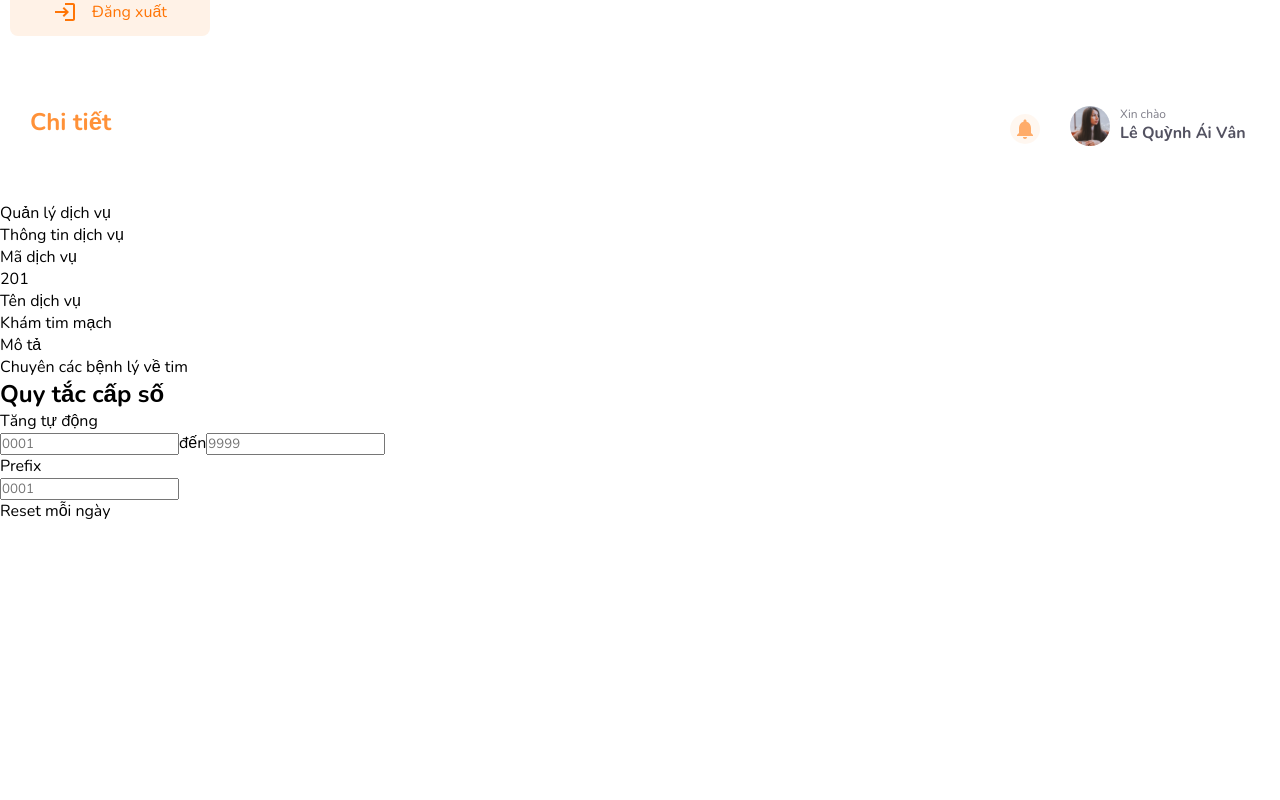
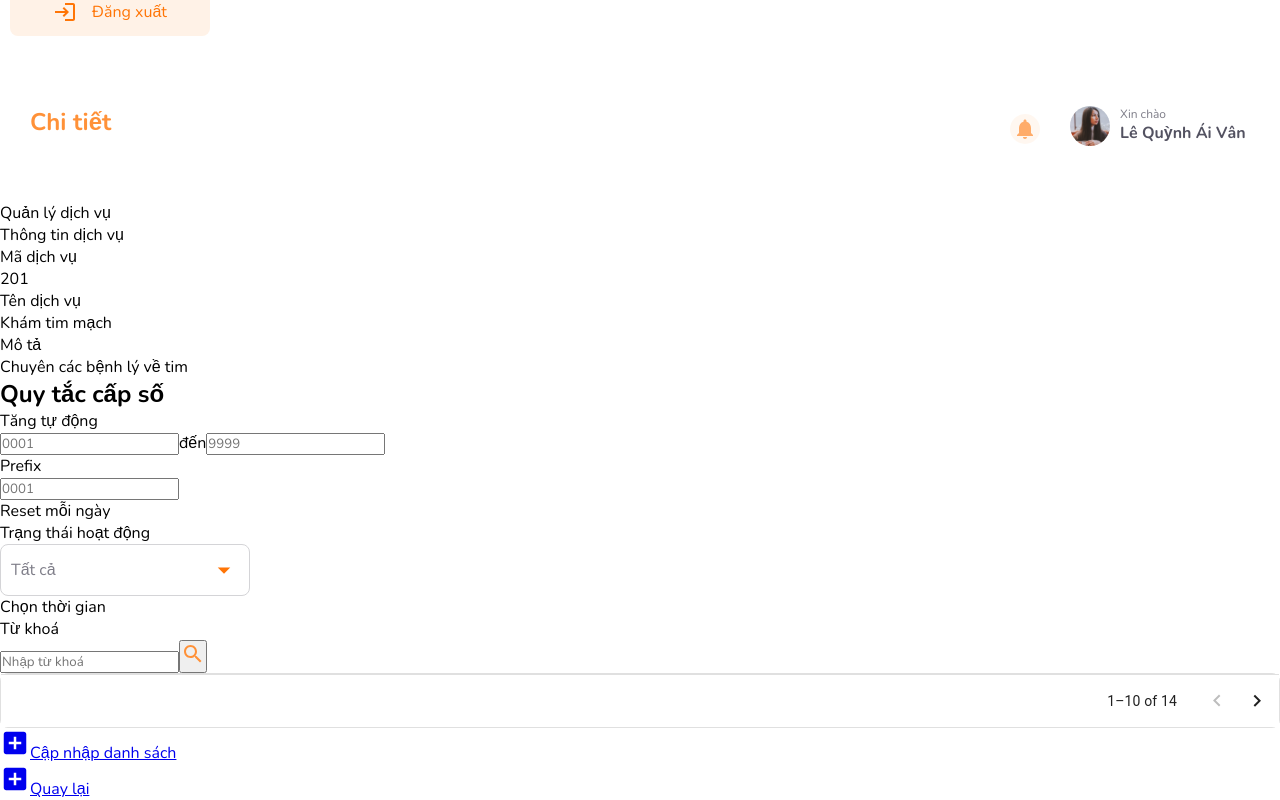
Before and after one commit to sonbill/Queuing-System-Project, a React (Create React App) app: page /services/detail/KIO_01 in a window 1280 px wide. Shown: the part 724-1524 px from the top of the page. Before the commit the page ends 1246 px from the top, so only its background shows below. Built offline with nearby package versions, Linux system fonts and the light colour scheme.

Commit message:
create new detail-service page

```diff
--- a/src/dummyData.js
+++ b/src/dummyData.js
@@ -31,3 +31,20 @@ export const serviceRows = [
   { id: 'KIO_13', service: 'Kiosk', serviceDescription: 'Mô tả dịch vụ 1', activityStatus: 'Ngưng hoạt động' },
   { id: 'KIO_14', service: 'Kiosk', serviceDescription: 'Mô tả dịch vụ 1', activityStatus: 'Ngưng hoạt động' },
 ];
+
+export const detailServiceRows = [
+  { id: 2010001, status: 'Đã hoàn thành', },
+  { id: 2010001, status: 'Đã hoàn thành' },
+  { id: 2010001, status: 'Đã hoàn thành' },
+  { id: 2010001, status: 'Đã hoàn thành' },
+  { id: 2010001, status: 'Đã hoàn thành' },
+  { id: 2010001, status: 'Đã hoàn thành' },
+  { id: 2010001, status: 'Đã hoàn thành' },
+  { id: 2010001, status: 'Đã hoàn thành' },
+  { id: 2010001, status: 'Đã hoàn thành' },
+  { id: 2010001, status: 'Đã hoàn thành' },
+  { id: 2010001, status: 'Đã hoàn thành' },
+  { id: 2010001, status: 'Đã hoàn thành' },
+  { id: 2010001, status: 'Đã hoàn thành' },
+  { id: 2010001, status: 'Đã hoàn thành' },
+];
--- /dev/null
+++ b/src/pages/detail service/Datepicker/Datepicker.jsx
@@ -0,0 +1,35 @@
+import React, { useState } from 'react';
+import TextField from '@mui/material/TextField';
+import DateRangePicker from '@mui/lab/DateRangePicker';
+// import AdapterDateFns from '@mui/lab/AdapterDateFns';
+import DateFnsAdapter from '@mui/lab/AdapterDateFns';
+import LocalizationProvider from '@mui/lab/LocalizationProvider';
+import Box from '@mui/material/Box';
+import DateRangeIcon from '@mui/icons-material/DateRange';
+import ArrowRightIcon from '@mui/icons-material/ArrowRight';
+
+function Datepicker() {
+  const [value, setValue] = useState([null, null]);
+  return (
+    <div>
+      <LocalizationProvider dateAdapter={DateFnsAdapter}>
+        <DateRangePicker
+          calendars={1}
+          inputFormat={"dd/MM/yyyy"}
+          value={value}
+          onChange={(newValue) => {
+            setValue(newValue);
+          }}
+          renderInput={(startProps, endProps) => (
+            <React.Fragment>
+              <input ref={startProps.inputRef} {...startProps.inputProps} />
+              <Box sx={{ mx: 2 }}><ArrowRightIcon style={{ alignItems: 'center' }} /></Box>
+              <input ref={endProps.inputRef} {...endProps.inputProps} />
+            </React.Fragment>
+          )}
+        />
+      </LocalizationProvider>
+    </div>
+  );
+}
+export default Datepicker;
--- /dev/null
+++ b/src/pages/detail service/Datepicker/datepicker.css
@@ -0,0 +1,4 @@
+.css-17vdz66 {
+  display: flex;
+  align-items: center;
+}
--- a/src/pages/detail service/DetailService.jsx
+++ b/src/pages/detail service/DetailService.jsx
@@ -1,9 +1,21 @@
-import React from 'react'
+import React, { useState } from 'react'
 import Sidebar from '../../components/sidebar_left/Sidebar'
 import TopNav from '../../components/topbar/TopNav'
 import { Link } from 'react-router-dom'
+import { DataGrid } from '@mui/x-data-grid';
+import SearchIcon from '@mui/icons-material/Search';
+import { detailServiceRows } from '../../dummyData'
+import DropdownEquipment from './dropdown_service/Dropdown_Service'
+import Datepicker from './Datepicker/Datepicker'
+import AddBoxIcon from '@mui/icons-material/AddBox';
 
 export default function DetailService() {
+  const [selected, setSelected] = useState("Tất cả");
+
+  const detailServiceColumns = [
+    { field: 'id', headerName: 'Số thứ tự', width: 130 },
+    { field: 'status', headerName: 'Trạng thái', width: 200 },
+  ]
   return (
     <div className="detailService">
       <Sidebar />
@@ -13,6 +25,7 @@ export default function DetailService() {
           <p>Quản lý dịch vụ</p>
         </div>
         <div className="detailService__content">
+          {/* CONTENT LEFT */}
           <div className="detailService__content__left">
             <div className="detailService__infor">
               <p className="detailService__infor_title">
@@ -22,15 +35,16 @@ export default function DetailService() {
                 <p>Mã dịch vụ </p>
                 <p>201</p>
               </div>
-              <div className="updateService__infor__item">
+              <div className="detailService__infor__item">
                 <p>Tên dịch vụ </p>
                 <p>Khám tim mạch</p>
               </div>
-              <div className="updateService__infor__item">
+              <div className="detailService__infor__item">
                 <p>Mô tả</p>
                 <p>Chuyên các bệnh lý về tim</p>
               </div>
             </div>
+            {/* Rules Number */}
             <div className="detailService__rulesNumber">
               <h2 className="detailService__rulesNumber__title">Quy tắc cấp số</h2>
               <div className="detailService__rulesNumber__items">
@@ -56,6 +70,60 @@ export default function DetailService() {
               </div>
             </div>
           </div>
+          {/* CONTENT RIGHT */}
+          <div className="detailService__content__right">
+            {/* FUNCTION */}
+            <div className="detailService__function">
+              <div className="detailService__func__left">
+                <div className="detailService__func__status">
+                  <p className="detailService__func__title">Trạng thái hoạt động</p>
+                  <DropdownEquipment selected={selected} setSelected={setSelected} optionsOne={['Tất cả', 'Hoạt động', 'Ngưng hoạt động']} />
+                </div>
+                <div className="detailService__func__datepicker">
+                  <p className="detailService__func__title">Chọn thời gian</p>
+                  <Datepicker />
+                </div>
+              </div>
+              <div className="detailService__func__right">
+                <p className="detailService__func__title">Từ khoá</p>
+                <div className="detailService__searchbar">
+                  <input type='text' placeholder='Nhập từ khoá' id="search" />
+                  <button htmlFor="search">
+                    <SearchIcon
+                      style={{ color: '#FF9138' }} />
+                  </button>
+                </div>
+              </div>
+            </div>
+            {/* TABLE */}
+            <div className="detailService__table">
+              <DataGrid
+                rows={detailServiceRows}
+                columns={detailServiceColumns}
+                pageSize={10}
+                rowsPerPageOptions={[5]}
+              />
+            </div>
+          </div>
+          {/* DIRECTION BUTTON */}
+          <div>
+            <div className="detailService__updateList">
+              <Link to={"/services/add-service/"}>
+                <AddBoxIcon style={{
+                  fontSize: 30
+                }} />
+                Cập nhập danh sách
+              </Link>
+            </div>
+            <div className="detailService__return">
+              <Link to={"/services/add-service/"}>
+                <AddBoxIcon style={{
+                  fontSize: 30
+                }} />
+                Quay lại
+              </Link>
+            </div>
+          </div>
         </div>
       </div>
     </div>
--- /dev/null
+++ b/src/pages/detail service/dropdown_service/Dropdown_Service.jsx
@@ -0,0 +1,27 @@
+import './dropdown_service.css'
+import React, { useState } from 'react'
+import ArrowDropDownIcon from '@mui/icons-material/ArrowDropDown';
+
+
+function DropdownEquipment({ selected, setSelected, optionsOne }) {
+  const [isActive, setIsActive] = useState(false)
+  return (
+    <div className="equipment__dropdown">
+      <div className="equipment__btn" onClick={(e) => setIsActive(!isActive)}>
+        <p>{selected}</p>
+        <ArrowDropDownIcon style={{ color: '#FF7506', fontSize: 30 }} />
+      </div>
+      {isActive && (
+        <div className="equipment__content">
+          {optionsOne.map(option => (
+            <div className="equipment__item" onClick={(e) => { setSelected(option); setIsActive(false); }}>
+              {option}
+            </div>
+          ))}
+        </div>
+      )
+      }
+    </div >
+  );
+}
+export default DropdownEquipment
--- /dev/null
+++ b/src/pages/detail service/dropdown_service/dropdown_service.css
@@ -0,0 +1,35 @@
+.dropdown__addEquipment {
+  width: 760px;
+  height: 44px;
+  position: relative;
+  user-select: none;
+  border:1px solid #D4D4D7;
+  border-radius: 8px;
+  background-color: #fff;
+
+}
+.dropdown__addEquipment__btn {
+  padding: 10px;
+  display:flex;
+  justify-content:space-between;
+  align-items:center;
+  color: #7E7D88;
+}
+
+.dropdown__addEquipment__content {
+  position:absolute;
+  width: 100%;
+  border:1px solid #D4D4D7;
+  border-radius: 8px;
+  z-index: 999;
+  background-color: #fff;
+}
+.dropdown__addEquipment__item {
+  padding: 10px;
+  transition: all 0.2s;
+  color: #7E7D88;
+}
+.dropdown__addEquipment__item:hover {
+  background-color:#FFF2E7;
+  border-radius: 8px;
+}
```
